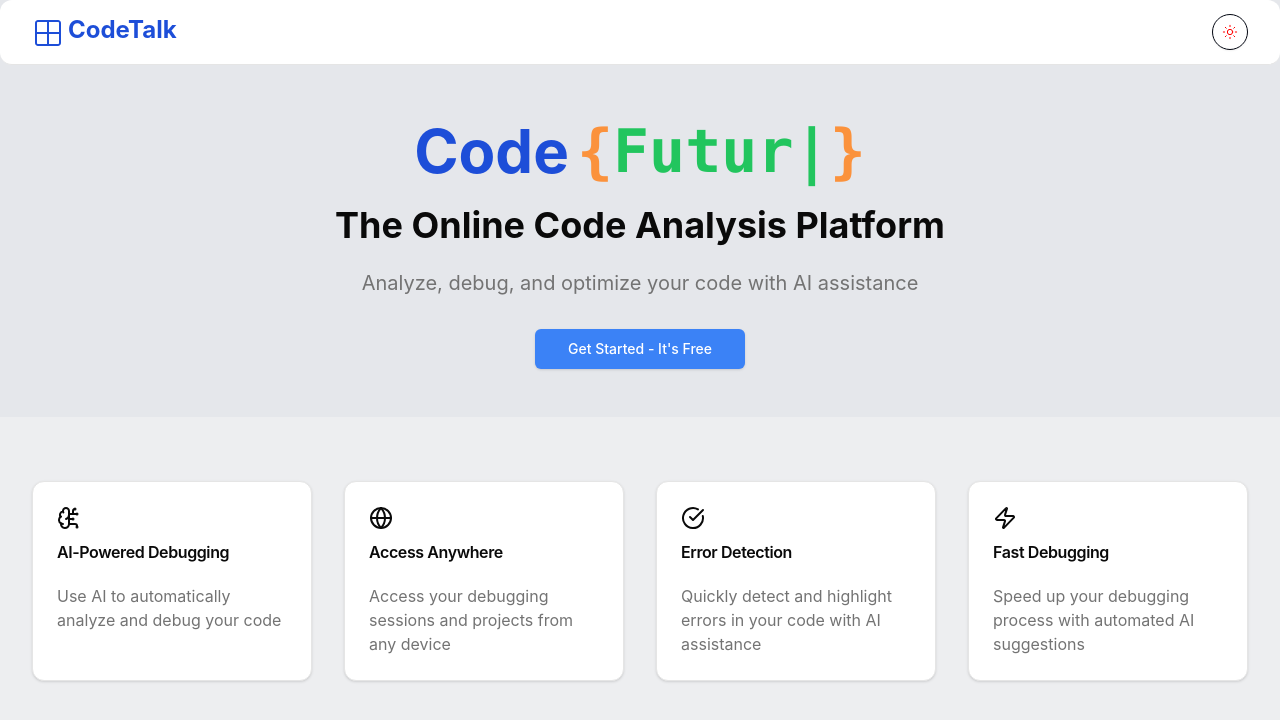
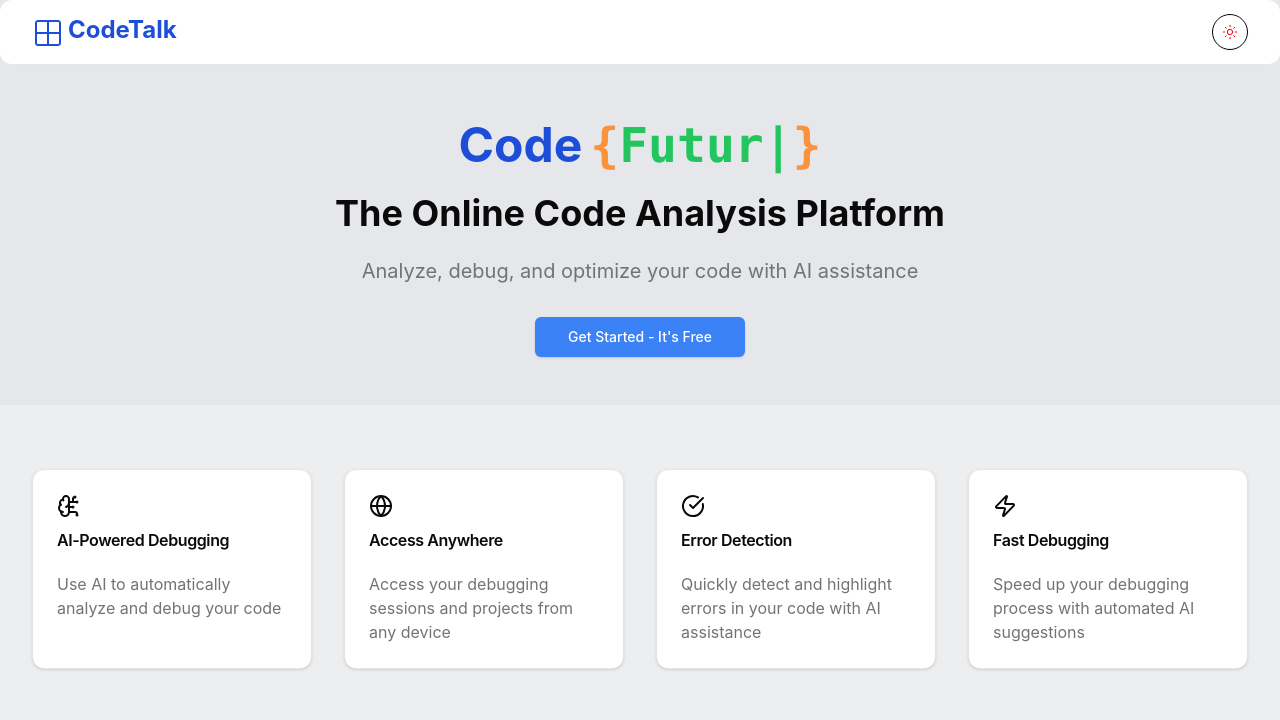
Before and after one commit to vedpatil1345/codetalk, a React (Vite) app: page / in a window 1280 px wide. Shown: the top 720 px of the page. Built offline with nearby package versions, Linux system fonts and the light colour scheme.

Commit message:
Update HomePage.tsx

```diff
--- a/src/components/HomePage.tsx
+++ b/src/components/HomePage.tsx
@@ -86,7 +86,7 @@ const HomePage = () => {
         {/* Hero Section */}
         <div className="max-w-7xl mx-auto px-4 sm:px-6 lg:px-8 py-12">
           <div className="text-center">
-          <h1 className=" text-4xl font-bold sm:text-6xl mt-2 mb-6 flex justify-center text-blue-700 dark:text-blue-300">
+          <h1 className=" text-3xl font-bold sm:text-5xl mt-2 mb-6 flex justify-center text-blue-700 dark:text-blue-300">
                   Code
                   <TypewriterText />
                 </h1>
```
